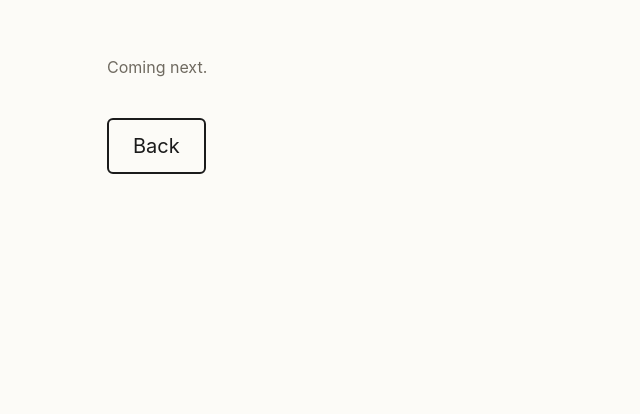
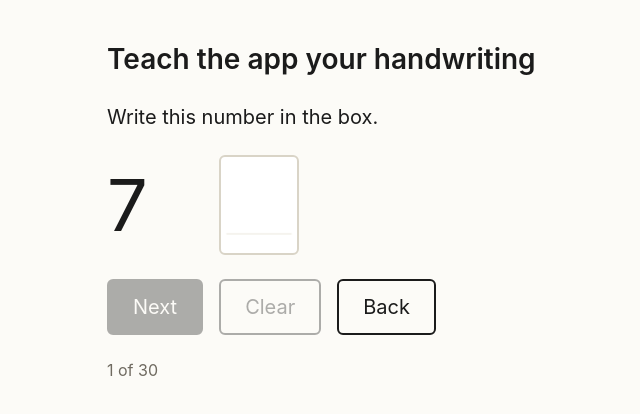
Before and after one commit to extoam/MasterMath, a React (Vite) app: page / in a window 1280 px wide. Both pictures are taken after a click on the button "Teach the app your handwriting". Shown: the top 414 px of the page, without its empty margins (189-829 px from the left). Built offline with nearby package versions, Linux system fonts and the light colour scheme.

Commit message:
feat(screens): calibration game

```diff
--- a/src/app/App.tsx
+++ b/src/app/App.tsx
@@ -1,5 +1,6 @@
 import { useEffect, useRef, useState } from 'react';
 import { loadTemplates } from '../db/repo';
+import { Calibrate } from '../screens/Calibrate';
 import { TryBox } from '../screens/TryBox';
 import { createTemplateStore } from './inkSetup';
 
@@ -37,6 +38,7 @@ export function App() {
     case 'try':
       return <TryBox store={storeRef.current} onBack={home} />;
     case 'calibrate':
+      return <Calibrate store={storeRef.current} onBack={home} />;
     case 'check':
       return (
         <main className="screen stack">
--- /dev/null
+++ b/src/ink/sequence.ts
@@ -0,0 +1,18 @@
+import { DIGITS, type Digit } from './types';
+
+/**
+ * Prompt order for calibration and the handwriting check: `perDigit` passes
+ * over 0–9, each pass shuffled, so every digit appears once before any repeats.
+ */
+export function promptSequence(perDigit: number, random: () => number): Digit[] {
+  const out: Digit[] = [];
+  for (let pass = 0; pass < perDigit; pass++) {
+    const block = [...DIGITS];
+    for (let i = block.length - 1; i > 0; i--) {
+      const j = Math.floor(random() * (i + 1));
+      [block[i], block[j]] = [block[j]!, block[i]!];
+    }
+    out.push(...block);
+  }
+  return out;
+}
--- /dev/null
+++ b/src/screens/Calibrate.tsx
@@ -0,0 +1,83 @@
+import { useRef, useState } from 'react';
+import { newId, saveTemplate } from '../db/repo';
+import { config } from '../engine/config';
+import { promptSequence } from '../ink/sequence';
+import type { Template, TemplateStore } from '../ink/templates';
+import type { Stroke } from '../ink/types';
+import { AnswerBox, type AnswerBoxHandle } from '../ui/AnswerBox';
+
+interface Props {
+  store: TemplateStore;
+  onBack: () => void;
+}
+
+/** The calibration game: “teach the app your handwriting”. Each sample is saved before the prompt advances. */
+export function Calibrate({ store, onBack }: Props) {
+  const box = useRef<AnswerBoxHandle>(null);
+  const [sequence] = useState(() => promptSequence(config.ink.calibrationRepsPerDigit, Math.random));
+  const [index, setIndex] = useState(0);
+  const [hasInk, setHasInk] = useState(false);
+  const [saving, setSaving] = useState(false);
+  const [failed, setFailed] = useState(false);
+
+  const done = index >= sequence.length;
+  const prompt = sequence[index];
+
+  const next = async () => {
+    const strokes = box.current?.strokes() ?? [];
+    if (prompt === undefined || strokes.length === 0 || saving) return;
+    const template: Template = { id: newId(), digit: prompt, strokes, createdAt: Date.now(), source: 'calibration' };
+    setSaving(true);
+    setFailed(false);
+    try {
+      await saveTemplate(template);
+      store.add(template);
+      box.current?.clear();
+      setHasInk(false);
+      setIndex((i) => i + 1);
+    } catch (err) {
+      console.error('Could not save template', err);
+      setFailed(true);
+    } finally {
+      setSaving(false);
+    }
+  };
+
+  if (done) {
+    return (
+      <main className="screen stack">
+        <h1>Teach the app your handwriting</h1>
+        <p data-testid="done">Done. The app knows your handwriting a little better now.</p>
+        <button className="primary" onClick={onBack}>
+          Back
+        </button>
+      </main>
+    );
+  }
+
+  return (
+    <main className="screen stack">
+      <h1>Teach the app your handwriting</h1>
+      <p>Write this number in the box.</p>
+      <div className="row" style={{ gap: 'var(--space-4)' }}>
+        <span data-testid="prompt" style={{ fontSize: 'var(--text-prompt)', lineHeight: 1, minWidth: '1em' }}>
+          {prompt}
+        </span>
+        <AnswerBox ref={box} onInkChange={(strokes: Stroke[]) => setHasInk(strokes.length > 0)} disabled={saving} />
+      </div>
+      <div className="row">
+        <button className="primary" onClick={() => void next()} disabled={!hasInk || saving}>
+          Next
+        </button>
+        <button onClick={() => box.current?.clear()} disabled={!hasInk || saving}>
+          Clear
+        </button>
+        <button onClick={onBack}>Back</button>
+      </div>
+      <p className="muted" data-testid="counter">
+        {index + 1} of {sequence.length}
+      </p>
+      {failed && <p>That one didn’t save. Try again.</p>}
+    </main>
+  );
+}
```
Also changed, not shown: 1 other file (tests, documents, lock files or other folders).
